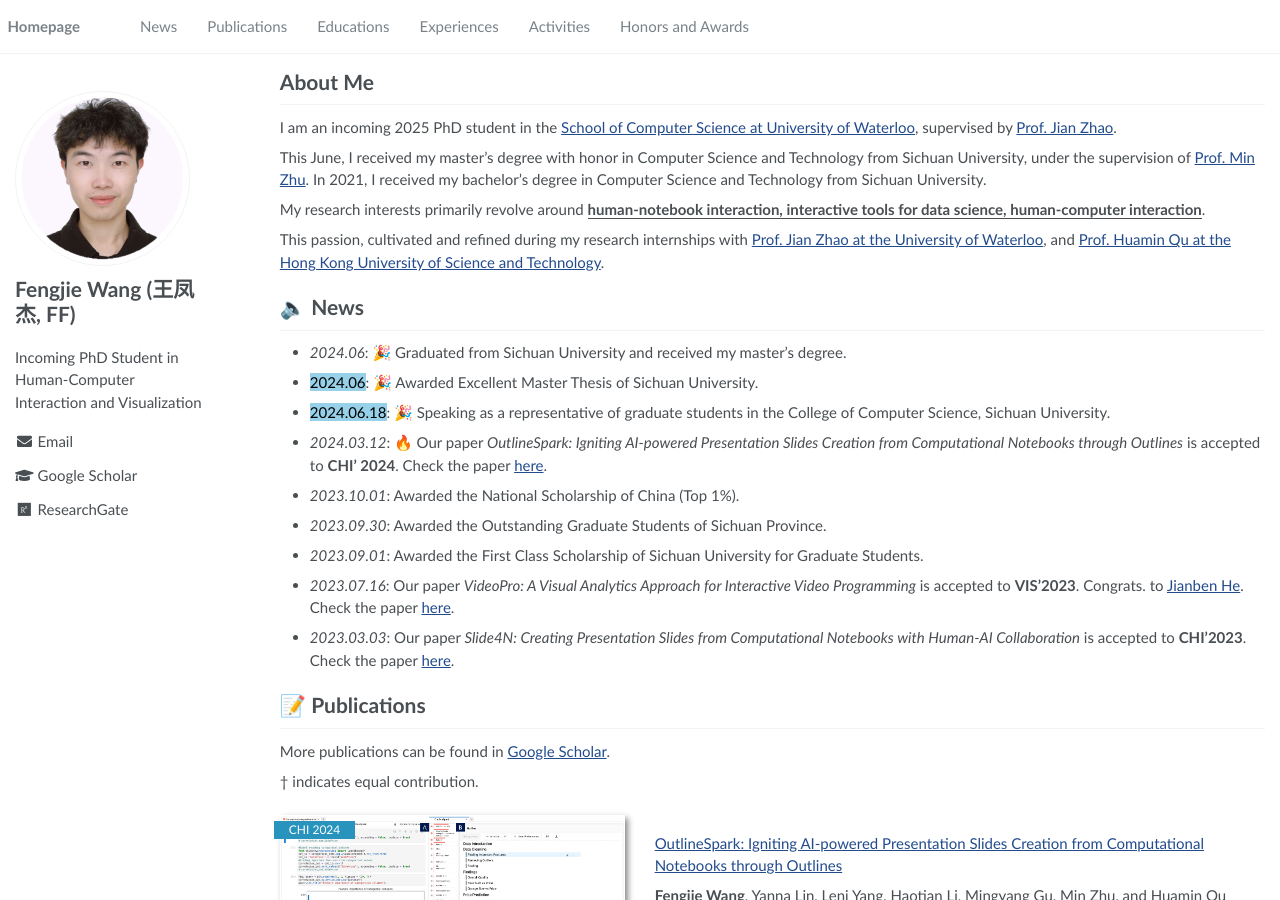
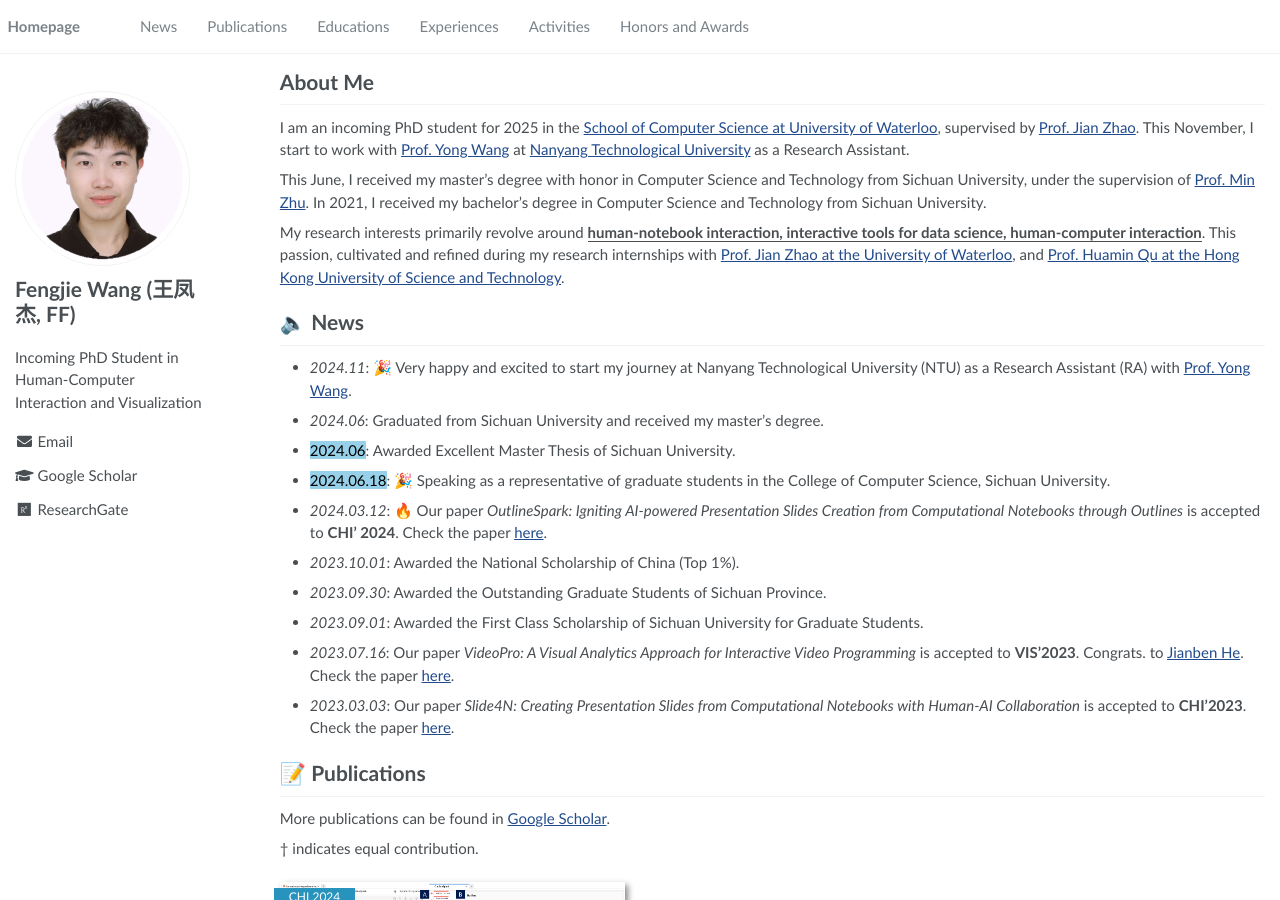
Before and after one commit to ff0820/ff0820.github.io, a Jekyll site: the page built from _pages/about.md, in a window 1280 px wide and 900 px high. Built offline with Jekyll 4.4.1, drawn with Linux system fonts in a browser that asks for light colours; some of the changed text lies outside the part shown.

Commit message:
Update my RA journey at NTU

```diff
--- a/_layouts/default.html
+++ b/_layouts/default.html
@@ -28,7 +28,7 @@ layout: compress
     </div>
 
     <div class="copyright" style="display: flex; justify-content: center; align-items: center; border-top: 0.5px solid gainsboro;">
-      <p>Copyright @ Fengjie Wang. Last updated: 2024.10.07</p>
+      <p>Copyright @ Fengjie Wang. Last updated: 2024.11.30</p>
     </div>
 
     {% include scripts.html %}
--- a/_pages/about.md
+++ b/_pages/about.md
@@ -17,7 +17,8 @@ redirect_from:
 
 # About Me
 <span class='anchor' id='about-me'></span>
-I am an incoming 2025 PhD student in the [School of Computer Science at University of Waterloo](https://cs.uwaterloo.ca/), supervised by [Prof. Jian Zhao](https://www.jeffjianzhao.com/).
+I am an incoming PhD student for 2025 in the [School of Computer Science at University of Waterloo](https://cs.uwaterloo.ca/), supervised by [Prof. Jian Zhao](https://www.jeffjianzhao.com/).
+This November, I start to work with [Prof. Yong Wang](https://yong-wang.org/index.html) at [Nanyang Technological University](https://www.ntu.edu.sg/computing) as a Research Assistant.
 
 <!-- I am currently a final-year master's student in the [College of Computer Science](https://cs.scu.edu.cn/) at [Sichuan University](https://www.scu.edu.cn/), supervised by [Prof. Min Zhu](https://cs.scu.edu.cn/info/1135/9894.htm) in [SCU VIS](https://scuvis.org/about/). -->
 
@@ -25,14 +26,14 @@ This June, I received my master's degree with honor in Computer Science and Tech
 In 2021, I received my bachelor's degree in Computer Science and Technology from Sichuan University.
 
 My research interests primarily revolve around **<u>human-notebook interaction, interactive tools for data science, human-computer interaction</u>**.
-
 This passion, cultivated and refined during my research internships with [Prof. Jian Zhao at the University of Waterloo](https://www.jeffjianzhao.com/), and [Prof. Huamin Qu at the Hong Kong University of Science and Technology](http://huamin.org/).
 
 <!-- <mark style="background-color: #96d1e9">I will start my PhD journey with Prof. Jian Zhao in University of Waterloo this Fall!</mark> -->
 
 # 🔈 News
-- *2024.06*: 🎉 Graduated from Sichuan University and received my master's degree.
-- <mark style="background-color: #96d1e9">2024.06</mark>: 🎉 Awarded Excellent Master Thesis of Sichuan University.
+- *2024.11*: 🎉 Very happy and excited to start my journey at Nanyang Technological University (NTU) as a Research Assistant (RA) with [Prof. Yong Wang](https://yong-wang.org/index.html).
+- *2024.06*: Graduated from Sichuan University and received my master's degree.
+- <mark style="background-color: #96d1e9">2024.06</mark>: Awarded Excellent Master Thesis of Sichuan University.
 - <mark style="background-color: #96d1e9">2024.06.18</mark>: 🎉 Speaking as a representative of graduate students in the College of Computer Science, Sichuan University.
 - *2024.03.12*: 🔥 Our paper *OutlineSpark: Igniting AI-powered Presentation Slides Creation from Computational Notebooks through Outlines* is accepted to **CHI' 2024**. Check the paper [here](papers/24_outlinespark.pdf).
 - *2023.10.01*: Awarded the National Scholarship of China (Top 1%).
```
Also changed, not shown: 2 other files.
